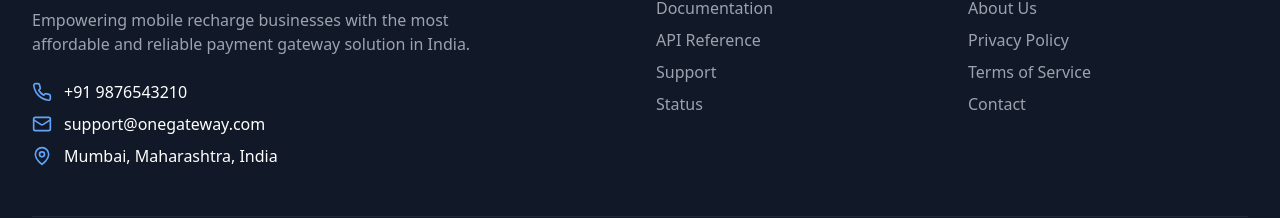
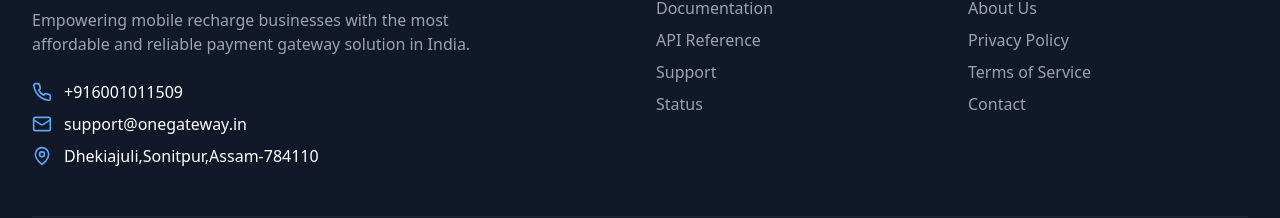
Before and after one commit to Ibnealamkhan/onegatewaypage, a React (Vite) app: page / in a window 1280 px wide. Shown: the part 3650-3868 px from the top of the page. Built offline with nearby package versions, Linux system fonts and the light colour scheme; no server answers.

Commit message:
Updated App.tsx

```diff
--- a/src/App.tsx
+++ b/src/App.tsx
@@ -787,15 +787,15 @@ function App() {
               <div className="space-y-2">
                 <div className="flex items-center space-x-3">
                   <Phone className="h-5 w-5 text-blue-400" />
-                  <span>+91 9876543210</span>
+                  <span>+916001011509</span>
                 </div>
                 <div className="flex items-center space-x-3">
                   <Mail className="h-5 w-5 text-blue-400" />
-                  <span>support@onegateway.com</span>
+                  <span>support@onegateway.in</span>
                 </div>
                 <div className="flex items-center space-x-3">
                   <MapPin className="h-5 w-5 text-blue-400" />
-                  <span>Mumbai, Maharashtra, India</span>
+                  <span>Dhekiajuli,Sonitpur,Assam-784110</span>
                 </div>
               </div>
             </div>
```
